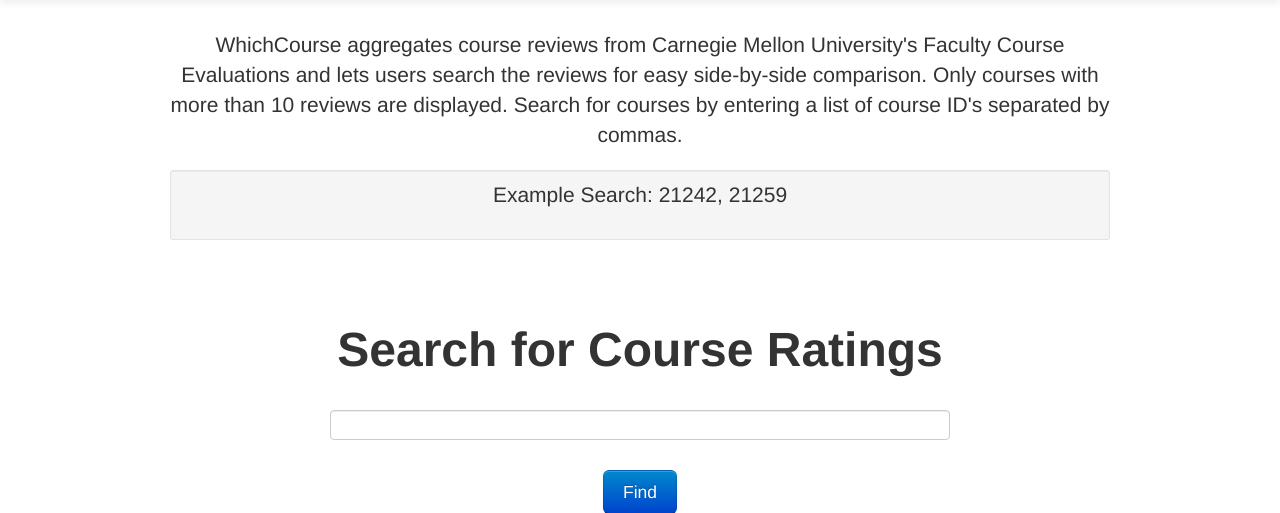
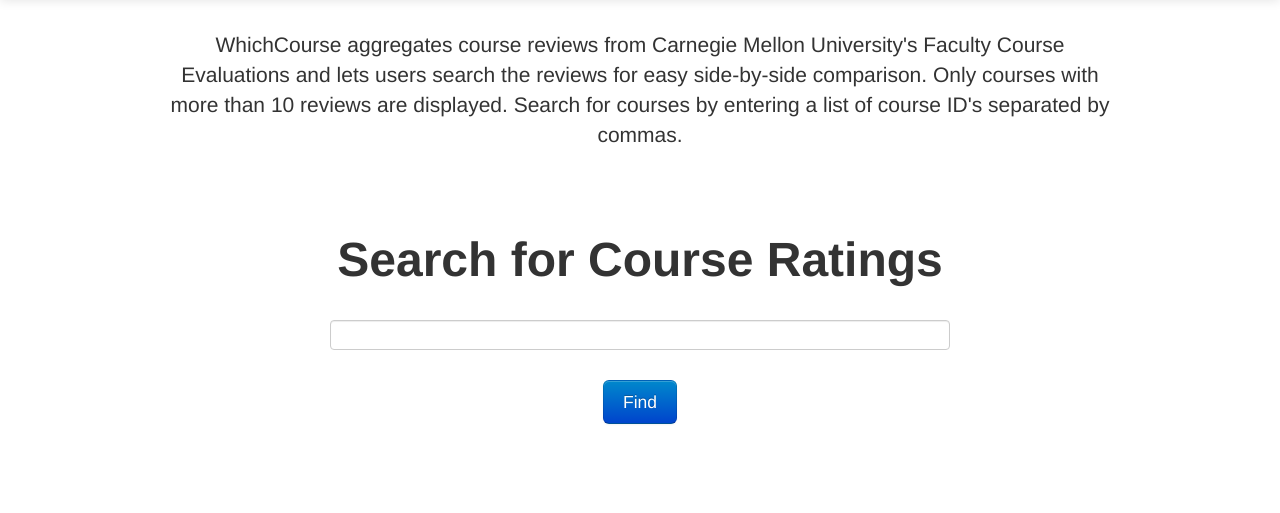
Before and after one commit to yrkumar/which-course, a Flask app: page / in a window 1280 px wide. Shown: the part 41-554 px from the top of the page. Run offline with Flask 2, Linux system fonts and the light colour scheme.

Commit message:
change bootstrap well

```diff
--- a/templates/index.html
+++ b/templates/index.html
@@ -46,9 +46,6 @@
 			<p>&nbsp;</p>
 			<div class="pre-content">
 				<p class="lead">WhichCourse aggregates course reviews from Carnegie Mellon University's Faculty Course Evaluations and lets users search the reviews for easy side-by-side comparison. Only courses with more than 10 reviews are displayed. Search for courses by entering a list of course ID's separated by commas.</p>
-				<div class="well well-small">
-					<p class="lead">Example Search: 21242, 21259</p>
-				</div>
 			</div>
 		</div>
 
```
